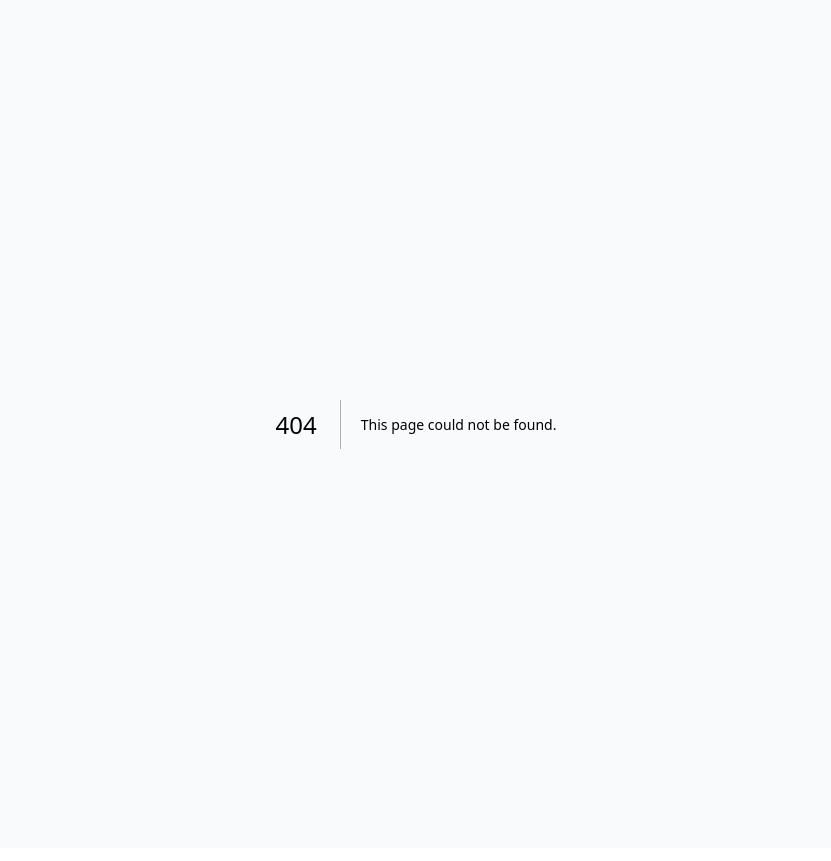
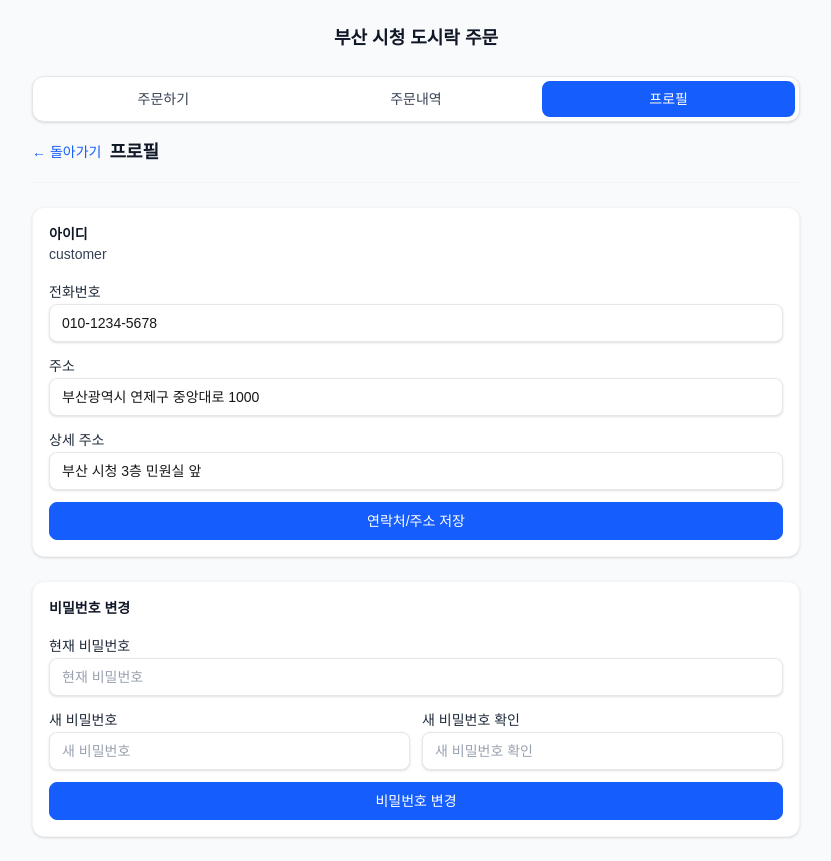
Before and after one commit to soohyun4747/vacation-dosirak-order, a Next.js app: page /customer/profile in a window 1280 px wide. Before the commit this address had no page. Shown: the whole page, without its empty margins (224-1055 px from the left). Built offline with nearby package versions, Linux system fonts and the light colour scheme.

Commit message:
Add customer navigation, profile, and recovery updates

```diff
--- /dev/null
+++ b/app/customer/layout.tsx
@@ -0,0 +1,11 @@
+import { ReactNode } from 'react';
+import { CustomerNavTabs } from '../../src/components/customer/CustomerNavTabs';
+
+export default function CustomerLayout({ children }: { children: ReactNode }) {
+  return (
+    <div className="space-y-4">
+      <CustomerNavTabs />
+      {children}
+    </div>
+  );
+}
--- /dev/null
+++ b/app/customer/profile/page.tsx
@@ -0,0 +1,164 @@
+'use client';
+
+import { FormEvent, useState } from 'react';
+import { Button } from '../../../src/components/common/Button';
+import { Card } from '../../../src/components/common/Card';
+import { Input } from '../../../src/components/common/Input';
+import { PageHeader } from '../../../src/components/common/PageHeader';
+
+const defaultProfile = {
+  id: 'customer',
+  phone: '010-1234-5678',
+  address: '부산광역시 연제구 중앙대로 1000',
+  addressDetail: '부산 시청 3층 민원실 앞',
+};
+
+export default function CustomerProfilePage() {
+  const [phone, setPhone] = useState(defaultProfile.phone);
+  const [address, setAddress] = useState(defaultProfile.address);
+  const [addressDetail, setAddressDetail] = useState(defaultProfile.addressDetail);
+  const [currentPassword, setCurrentPassword] = useState('');
+  const [newPassword, setNewPassword] = useState('');
+  const [confirmPassword, setConfirmPassword] = useState('');
+  const [profileMessage, setProfileMessage] = useState('');
+  const [passwordMessage, setPasswordMessage] = useState('');
+
+  const handleProfileSubmit = (event: FormEvent<HTMLFormElement>) => {
+    event.preventDefault();
+    setProfileMessage('연락처와 주소 정보를 저장했습니다.');
+  };
+
+  const handlePasswordSubmit = (event: FormEvent<HTMLFormElement>) => {
+    event.preventDefault();
+
+    if (newPassword !== confirmPassword) {
+      setPasswordMessage('새 비밀번호가 일치하지 않습니다. 다시 입력해주세요.');
+      return;
+    }
+
+    setPasswordMessage('비밀번호가 성공적으로 변경되었습니다.');
+    setCurrentPassword('');
+    setNewPassword('');
+    setConfirmPassword('');
+  };
+
+  return (
+    <div className="space-y-6">
+      <PageHeader title="프로필" backHref="/customer/order" />
+
+      <Card className="space-y-4">
+        <div>
+          <p className="text-sm font-semibold text-gray-900">아이디</p>
+          <p className="text-sm text-gray-700">{defaultProfile.id}</p>
+        </div>
+
+        <form onSubmit={handleProfileSubmit} className="space-y-3">
+          <div className="space-y-2">
+            <label className="text-sm font-medium text-gray-800" htmlFor="phone">
+              전화번호
+            </label>
+            <Input
+              id="phone"
+              name="phone"
+              value={phone}
+              onChange={(event) => setPhone(event.target.value)}
+              placeholder="010-0000-0000"
+              required
+            />
+          </div>
+
+          <div className="space-y-2">
+            <label className="text-sm font-medium text-gray-800" htmlFor="address">
+              주소
+            </label>
+            <Input
+              id="address"
+              name="address"
+              value={address}
+              onChange={(event) => setAddress(event.target.value)}
+              placeholder="부산광역시 ..."
+              required
+            />
+          </div>
+
+          <div className="space-y-2">
+            <label className="text-sm font-medium text-gray-800" htmlFor="addressDetail">
+              상세 주소
+            </label>
+            <Input
+              id="addressDetail"
+              name="addressDetail"
+              value={addressDetail}
+              onChange={(event) => setAddressDetail(event.target.value)}
+              placeholder="상세 위치를 입력해주세요"
+            />
+          </div>
+
+          {profileMessage && <p className="text-sm text-green-700">{profileMessage}</p>}
+
+          <Button type="submit" className="w-full">
+            연락처/주소 저장
+          </Button>
+        </form>
+      </Card>
+
+      <Card className="space-y-4">
+        <h2 className="text-sm font-semibold text-gray-900">비밀번호 변경</h2>
+        <form onSubmit={handlePasswordSubmit} className="space-y-3">
+          <div className="space-y-2">
+            <label className="text-sm font-medium text-gray-800" htmlFor="currentPassword">
+              현재 비밀번호
+            </label>
+            <Input
+              id="currentPassword"
+              name="currentPassword"
+              type="password"
+              value={currentPassword}
+              onChange={(event) => setCurrentPassword(event.target.value)}
+              placeholder="현재 비밀번호"
+              required
+            />
+          </div>
+
+          <div className="grid gap-3 sm:grid-cols-2">
+            <div className="space-y-2">
+              <label className="text-sm font-medium text-gray-800" htmlFor="newPassword">
+                새 비밀번호
+              </label>
+              <Input
+                id="newPassword"
+                name="newPassword"
+                type="password"
+                value={newPassword}
+                onChange={(event) => setNewPassword(event.target.value)}
+                placeholder="새 비밀번호"
+                required
+              />
+            </div>
+
+            <div className="space-y-2">
+              <label className="text-sm font-medium text-gray-800" htmlFor="confirmPassword">
+                새 비밀번호 확인
+              </label>
+              <Input
+                id="confirmPassword"
+                name="confirmPassword"
+                type="password"
+                value={confirmPassword}
+                onChange={(event) => setConfirmPassword(event.target.value)}
+                placeholder="새 비밀번호 확인"
+                required
+              />
+            </div>
+          </div>
+
+          {passwordMessage && <p className="text-sm text-green-700">{passwordMessage}</p>}
+
+          <Button type="submit" className="w-full">
+            비밀번호 변경
+          </Button>
+        </form>
+      </Card>
+    </div>
+  );
+}
--- a/app/forgot-password/page.tsx
+++ b/app/forgot-password/page.tsx
@@ -9,18 +9,88 @@ import { PageHeader } from '../../src/components/common/PageHeader';
 export default function ForgotPasswordPage() {
   const [userId, setUserId] = useState('');
   const [email, setEmail] = useState('');
+  const [name, setName] = useState('');
+  const [mode, setMode] = useState<'id' | 'password'>('id');
   const [submitted, setSubmitted] = useState(false);
+  const [message, setMessage] = useState('');
+
+  const handleModeChange = (nextMode: 'id' | 'password') => {
+    setMode(nextMode);
+    setSubmitted(false);
+    setMessage('');
+  };
 
   const handleSubmit = (event: FormEvent<HTMLFormElement>) => {
     event.preventDefault();
     setSubmitted(true);
+
+    if (mode === 'id') {
+      setMessage('입력하신 정보와 일치하는 아이디를 가입 이메일로 안내드렸습니다.');
+      return;
+    }
+
+    setMessage('입력하신 정보를 확인해 임시 비밀번호를 이메일로 전송해드렸습니다.');
   };
 
   return (
     <div className="space-y-6">
-      <PageHeader title="비밀번호 찾기" backHref="/" />
+      <PageHeader title="아이디/비밀번호 찾기" backHref="/" />
       <Card>
+        <div className="mb-4 flex gap-2">
+          <Button
+            type="button"
+            variant={mode === 'id' ? 'primary' : 'secondary'}
+            className="flex-1"
+            onClick={() => handleModeChange('id')}
+          >
+            아이디 찾기
+          </Button>
+          <Button
+            type="button"
+            variant={mode === 'password' ? 'primary' : 'secondary'}
+            className="flex-1"
+            onClick={() => handleModeChange('password')}
+          >
+            비밀번호 찾기
+          </Button>
+        </div>
+
         <form onSubmit={handleSubmit} className="space-y-4">
+          {mode === 'id' && (
+            <>
+              <div className="space-y-2">
+                <label className="text-sm font-medium text-gray-800" htmlFor="name">
+                  이름
+                </label>
+                <Input
+                  id="name"
+                  name="name"
+                  value={name}
+                  onChange={(event) => setName(event.target.value)}
+                  placeholder="가입자 이름"
+                  required
+                />
+              </div>
+
+              <div className="space-y-2">
+                <label className="text-sm font-medium text-gray-800" htmlFor="email">
+                  가입 이메일
+                </label>
+                <Input
+                  id="email"
+                  name="email"
+                  type="email"
+                  value={email}
+                  onChange={(event) => setEmail(event.target.value)}
+                  placeholder="you@example.com"
+                  required
+                />
+              </div>
+            </>
+          )}
+
+          {mode === 'password' && (
+            <>
               <div className="space-y-2">
                 <label className="text-sm font-medium text-gray-800" htmlFor="userId">
                   아이디
@@ -49,15 +119,13 @@ export default function ForgotPasswordPage() {
                   required
                 />
               </div>
-
-          {submitted && (
-            <p className="text-sm text-green-700">
-              입력하신 정보를 확인해 임시 비밀번호를 이메일로 전송해드렸습니다.
-            </p>
+            </>
           )}
 
+          {submitted && <p className="text-sm text-green-700">{message}</p>}
+
           <Button type="submit" className="w-full">
-            임시 비밀번호 전송
+            {mode === 'id' ? '아이디 전송' : '임시 비밀번호 전송'}
           </Button>
         </form>
       </Card>
--- a/app/layout.tsx
+++ b/app/layout.tsx
@@ -15,7 +15,7 @@ const geistMono = Geist_Mono({
 });
 
 export const metadata: Metadata = {
-  title: "주문/배송 시스템",
+  title: "부산 시청 도시락 주문",
   description: "고객-관리자-기사 주문 배송 관리 UI",
 };
 
--- a/app/page.tsx
+++ b/app/page.tsx
@@ -99,7 +99,7 @@ export default function Home() {
                                                         variant='ghost'
                                                         className='w-1/2'
                                                         onClick={() => router.push('/forgot-password')}>
-								비밀번호 찾기
+                                                                아이디/비밀번호 찾기
                                                         </Button>
                                                 </div>
                                         </div>
--- a/src/components/common/Container.tsx
+++ b/src/components/common/Container.tsx
@@ -2,6 +2,11 @@ import { ReactNode } from 'react';
 
 export const Container = ({ children }: { children: ReactNode }) => (
   <div className="mx-auto flex min-h-screen flex-col bg-gray-50 px-4 py-6 sm:px-6 lg:px-8">
-    <div className="mx-auto w-full max-w-3xl">{children}</div>
+    <div className="mx-auto w-full max-w-3xl space-y-6">
+      <header className="text-center">
+        <p className="text-lg font-bold text-gray-900">부산 시청 도시락 주문</p>
+      </header>
+      {children}
+    </div>
   </div>
 );
--- /dev/null
+++ b/src/components/customer/CustomerNavTabs.tsx
@@ -0,0 +1,38 @@
+'use client';
+
+import Link from 'next/link';
+import { usePathname } from 'next/navigation';
+
+const tabs = [
+  { href: '/customer/order', label: '주문하기' },
+  { href: '/customer/orders', label: '주문내역' },
+  { href: '/customer/profile', label: '프로필' },
+];
+
+export const CustomerNavTabs = () => {
+  const pathname = usePathname();
+
+  return (
+    <nav className="mb-4">
+      <div className="flex rounded-xl border border-gray-200 bg-white p-1 shadow-sm">
+        {tabs.map((tab) => {
+          const isActive = pathname === tab.href || pathname.startsWith(`${tab.href}/`);
+
+          return (
+            <Link
+              key={tab.href}
+              href={tab.href}
+              className={`flex-1 rounded-lg px-3 py-2 text-center text-sm font-medium transition-colors ${
+                isActive
+                  ? 'bg-blue-600 text-white'
+                  : 'text-gray-700 hover:bg-gray-100'
+              }`}
+            >
+              {tab.label}
+            </Link>
+          );
+        })}
+      </div>
+    </nav>
+  );
+};
```
Lines whose indentation alone changed are shown as unchanged.
